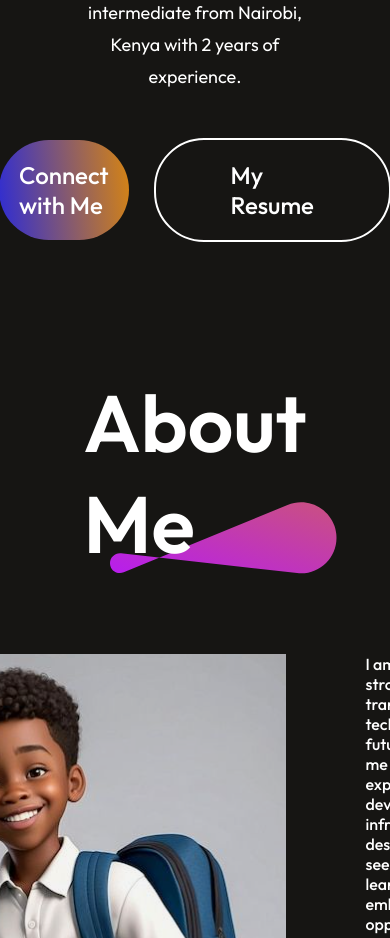
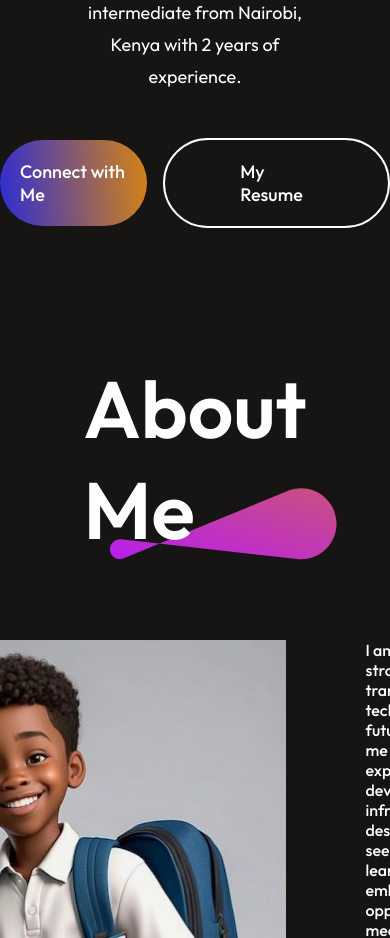
Before and after one commit to vincentMunywoki/my-portfolio, a React (Vite) app: page / in a window 390 px wide. Shown: the part 1000-1938 px from the top of the page. Built offline with nearby package versions, Linux system fonts and the light colour scheme.

Commit message:
initial commit

```diff
--- a/src/Components/Hero/Hero.css
+++ b/src/Components/Hero/Hero.css
@@ -81,4 +81,10 @@
         line-height: 32px;
         margin: 10px 0px;
     }
+    .hero-action{
+        gap: 16px;
+        font-size: 18px;
+        font-weight: 500;
+        margin-bottom: 50px;
+    }
 }
```
